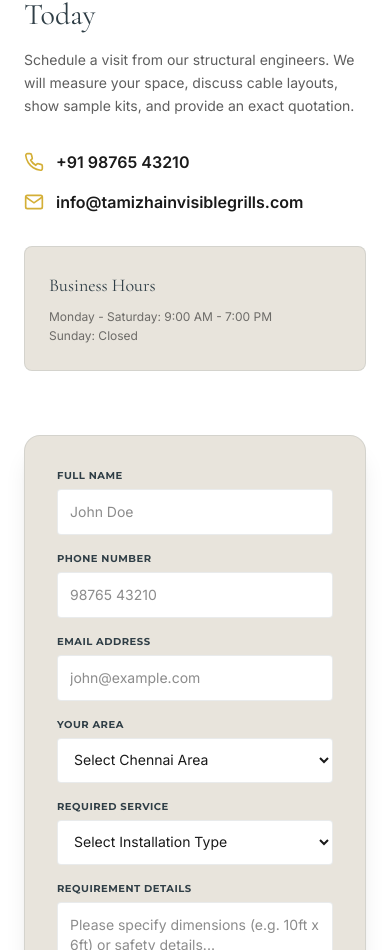
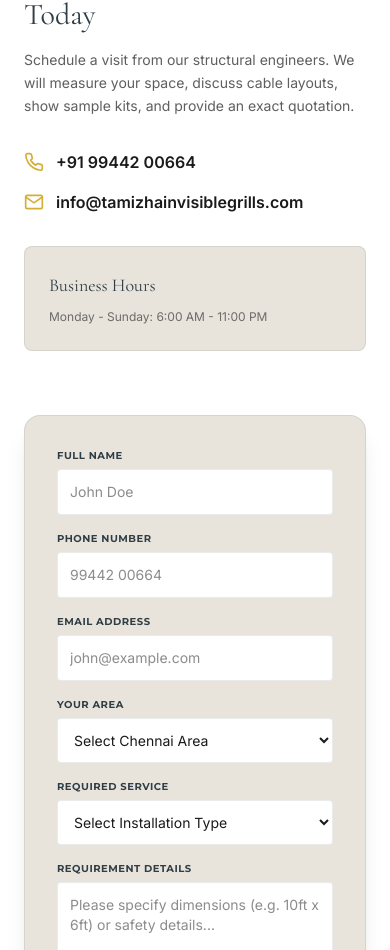
Before and after one commit to suvarnatimes/tamizhainvisiblegrills, a Next.js app: page / in a window 390 px wide. Shown: the part 10683-11633 px from the top of the page. Built offline with nearby package versions, Linux system fonts and the light colour scheme.

Commit message:
Update phone number to 9944200664 and business hours to Mon-Sun 6am-11pm

```diff
--- a/src/app/contact/page.js
+++ b/src/app/contact/page.js
@@ -72,7 +72,7 @@
                 <div>
                   <h3 className="font-heading text-lg font-bold">Phone Hotline</h3>
                   <p className="text-brandText/60 text-xs mt-0.5">Call support for rapid enquiries</p>
-                  <a href="tel:+919876543210" className="block text-brandDark hover:text-brandGold font-bold mt-2 text-base">+91 98765 43210</a>
+                  <a href="tel:+919944200664" className="block text-brandDark hover:text-brandGold font-bold mt-2 text-base">+91 99442 00664</a>
                 </div>
               </div>
 
@@ -101,14 +101,13 @@
                 </div>
                 <div>
                   <h3 className="font-heading text-lg font-bold">Business Hours</h3>
-                  <p className="text-brandText/60 text-xs mt-0.5">Monday - Saturday: 9:00 AM - 7:00 PM</p>
-                  <p className="text-brandGold font-bold text-xs mt-2 uppercase tracking-wide">Sunday: Closed</p>
+                  <p className="text-brandText/60 text-xs mt-0.5">Monday - Sunday: 6:00 AM - 11:00 PM</p>
                 </div>
               </div>
 
               {/* WhatsApp Card */}
               <a
-                href="https://wa.me/919876543210?text=Hi%20Tamizha%20Invisible%20Grills,%20I'd%20like%20to%20get%20a%20free%20site%20inspection%20quote."
+                href="https://wa.me/919944200664?text=Hi%20Tamizha%20Invisible%20Grills,%20I'd%20like%20to%20get%20a%20free%20site%20inspection%20quote."
                 className="bg-[#25D366] text-white p-6 rounded-lg flex items-center justify-between shadow-md hover:shadow-xl hover:-translate-y-0.5 transition-all duration-300"
                 target="_blank"
                 rel="noopener noreferrer"
@@ -141,7 +140,7 @@
                 </div>
                 <div className="flex flex-col gap-1.5">
                   <label htmlFor="c-phone" className="font-accent text-[10px] font-bold text-brandDark uppercase tracking-wider">Phone Number</label>
-                  <input type="tel" id="c-phone" placeholder="98765 43210" required className="p-3 border border-brandDark/10 rounded bg-brandBg/30 text-sm focus:outline-none focus:border-brandGold" />
+                  <input type="tel" id="c-phone" placeholder="99442 00664" required className="p-3 border border-brandDark/10 rounded bg-brandBg/30 text-sm focus:outline-none focus:border-brandGold" />
                 </div>
               </div>
               <div className="grid grid-cols-1 sm:grid-cols-2 gap-4">
--- a/src/app/page.js
+++ b/src/app/page.js
@@ -464,7 +464,7 @@
                 <svg className="w-5 h-5 text-brandGold" fill="none" stroke="currentColor" strokeWidth="2" viewBox="0 0 24 24">
                   <path d="M22 16.92v3a2 2 0 0 1-2.18 2 19.79 19.79 0 0 1-8.63-3.07 19.5 19.5 0 0 1-6-6 19.79 19.79 0 0 1-3.07-8.67A2 2 0 0 1 4.11 2h3a2 2 0 0 1 2 1.72 12.84 12.84 0 0 0 .7 2.81 2 2 0 0 1-.45 2.11L8.09 9.91a16 16 0 0 0 6 6l1.27-1.27a2 2 0 0 1 2.11-.45 12.84 12.84 0 0 0 2.81.7A2 2 0 0 1 22 16.92z"/>
                 </svg>
-                <a href="tel:+919876543210" className="hover:text-brandGold transition-colors font-semibold">+91 98765 43210</a>
+                <a href="tel:+919944200664" className="hover:text-brandGold transition-colors font-semibold">+91 99442 00664</a>
               </li>
               <li className="flex items-center gap-3 text-base">
                 <svg className="w-5 h-5 text-brandGold" fill="none" stroke="currentColor" strokeWidth="2" viewBox="0 0 24 24">
@@ -478,8 +478,7 @@
             <div className="bg-brandBg border border-brandDark/10 p-6 rounded-lg max-w-sm">
               <h3 className="font-heading text-lg mb-2">Business Hours</h3>
               <p className="text-brandText/60 text-xs leading-relaxed">
-                Monday - Saturday: 9:00 AM - 7:00 PM<br/>
-                Sunday: Closed
+                Monday - Sunday: 6:00 AM - 11:00 PM
               </p>
             </div>
           </div>
@@ -494,7 +493,7 @@
                 </div>
                 <div className="flex flex-col gap-1.5">
                   <label htmlFor="form-phone" className="font-accent text-[10px] font-bold text-brandDark uppercase tracking-wider">Phone Number</label>
-                  <input type="tel" id="form-phone" placeholder="98765 43210" required className="p-3 border border-brandDark/10 rounded bg-white text-sm focus:outline-none focus:border-brandGold" />
+                  <input type="tel" id="form-phone" placeholder="99442 00664" required className="p-3 border border-brandDark/10 rounded bg-white text-sm focus:outline-none focus:border-brandGold" />
                 </div>
               </div>
               <div className="grid grid-cols-1 sm:grid-cols-2 gap-4">
--- a/src/components/WhatsAppButton.js
+++ b/src/components/WhatsAppButton.js
@@ -7,7 +7,7 @@
     <div className="fixed bottom-[30px] right-[30px] flex flex-col gap-4.5 z-[999] items-center">
       {/* Phone Call Button */}
       <a
-        href="tel:+919876543210"
+        href="tel:+919944200664"
         className="group relative flex items-center justify-center w-[54px] h-[54px] bg-brandGold text-brandDark rounded-full shadow-lg transition-all duration-300 hover:scale-110 hover:-translate-y-1 hover:shadow-2xl border border-brandGold/20"
         aria-label="Call our support helpline"
       >
@@ -24,7 +24,7 @@
 
       {/* WhatsApp Chat Button */}
       <a
-        href="https://wa.me/919876543210?text=Hi%20Tamizha%20Invisible%20Grills,%20I'd%20like%20to%20get%20a%20free%20site%20inspection%20quote."
+        href="https://wa.me/919944200664?text=Hi%20Tamizha%20Invisible%20Grills,%20I'd%20like%20to%20get%20a%20free%20site%20inspection%20quote."
         className="group relative flex items-center justify-center w-[54px] h-[54px] bg-[#25D366] text-white rounded-full shadow-lg transition-all duration-300 hover:scale-110 hover:-translate-y-1 hover:shadow-2xl"
         target="_blank"
         rel="noopener noreferrer"
```
